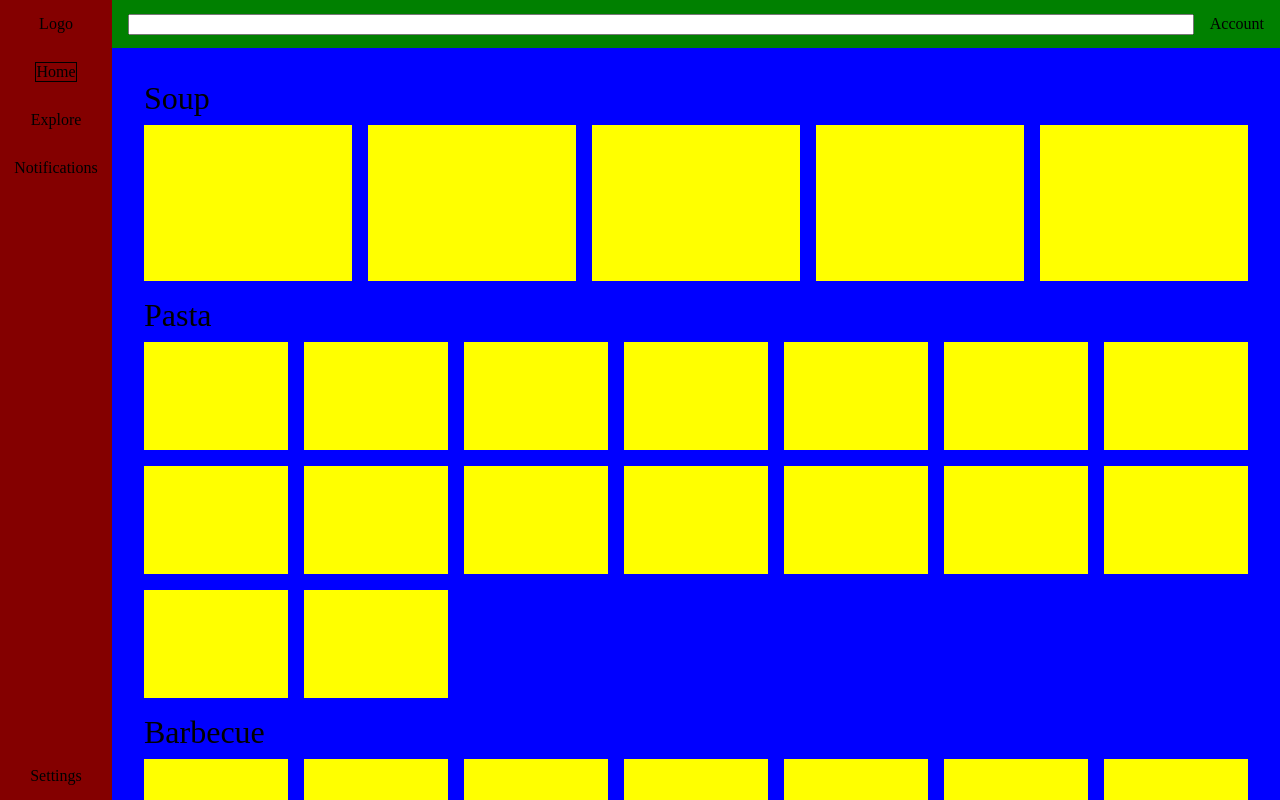
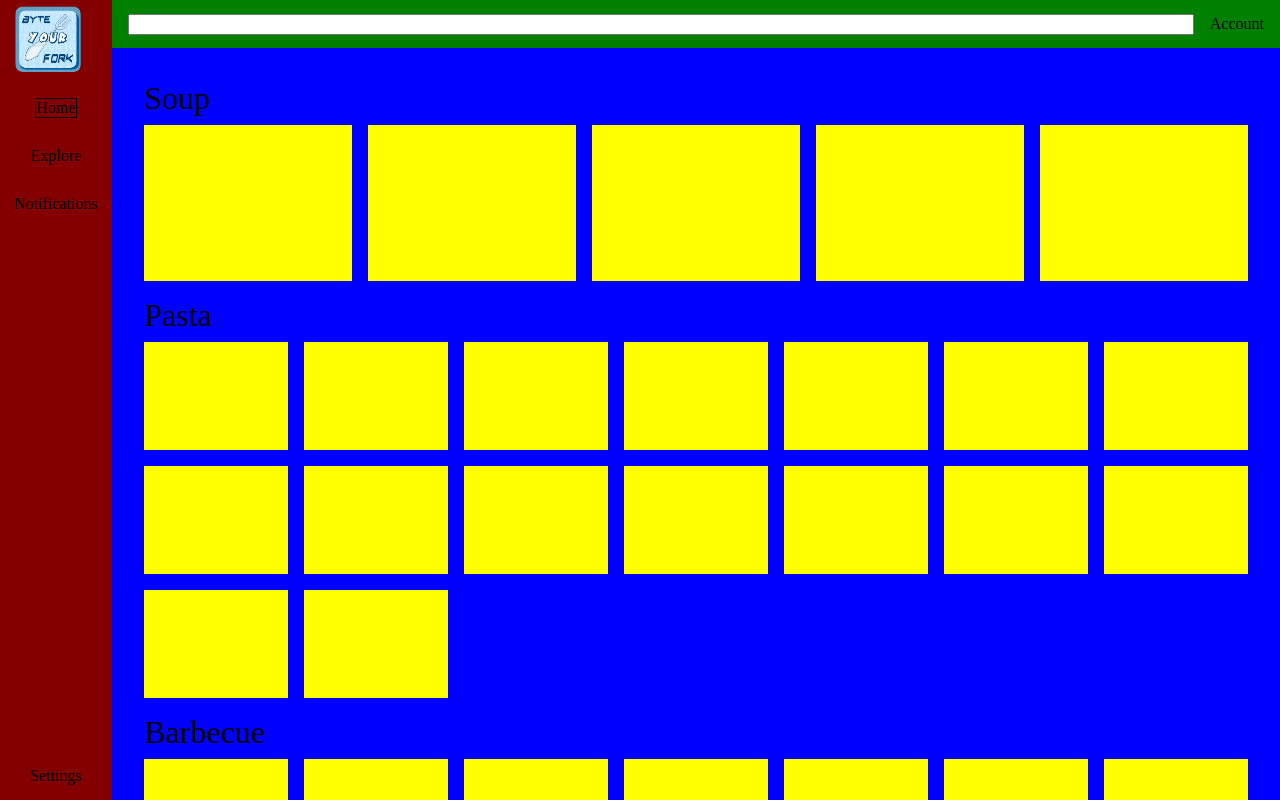
Before and after one commit to shsuarivas/Sous-Chef, a React (Vite) app in the folder Frontend/: page / in a window 1280 px wide. Built offline with nearby package versions, Linux system fonts and the light colour scheme.

Commit message:
Added in Logo for Sidebar

```diff
--- a/Frontend/src/MainPage/SideBar/SideBar.jsx
+++ b/Frontend/src/MainPage/SideBar/SideBar.jsx
@@ -1,3 +1,4 @@
+import logo from '../../assets/souschef_logo.png'
 import styles from './SideBar.module.scss';
 
 function Entry({
@@ -25,9 +26,9 @@
     return (
         <>
             <div className={styles.main_div}>
-                <Entry onClick={() => setCurrentPage('home')} isActive={false}>
-                    Logo
-                </Entry>
+                 <div className={styles.logo_div}>
+                    <img src={logo} alt="Sous-Chef Logo" className={styles.logo} />
+                </div>
 
                 <Entry
                     onClick={() => setCurrentPage('home')}
--- a/Frontend/src/MainPage/SideBar/SideBar.module.scss
+++ b/Frontend/src/MainPage/SideBar/SideBar.module.scss
@@ -31,3 +31,14 @@
 .entry_inner_selected {
     border: 1px solid black;
 }
+
+logo_div {
+      display: flex;
+      justify-content: center;
+      align-items: center;
+      padding: 0.5rem 0;
+  }
+
+  .logo {
+      height: 5rem;
+  }
```
Also changed, not shown: Frontend/src/assets/souschef_logo.png (added), 1 other file (tests, documents, lock files or other folders).
